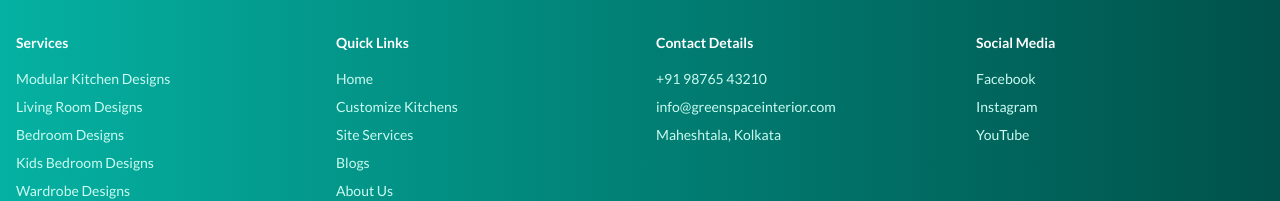
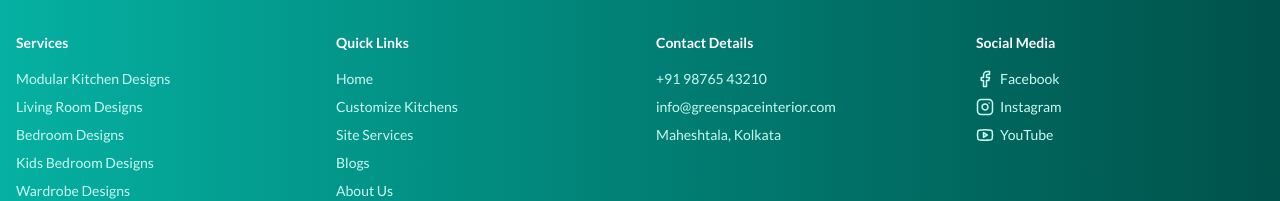
Before and after one commit to OmmDigi/GreenSpace, a Next.js app in the folder frontend/: page / in a window 1280 px wide. Shown: the part 9237-9438 px from the top of the page. Built offline with nearby package versions, Linux system fonts and the light colour scheme.

Commit message:
add social media icons

```diff
--- a/frontend/components/AiComponents/Footer.tsx
+++ b/frontend/components/AiComponents/Footer.tsx
@@ -2,8 +2,12 @@ import { cn } from "@/utils/cn";
 import Link from "next/link";
 import OpenGetQuoteDialog from "../Utils/OpenGetQuoteDialog";
 import { SERVICES } from "@/constant";
+import { Facebook, Youtube, Instagram } from "lucide-react";
 
-const FOOTER_LINKS = [
+const FOOTER_LINKS: {
+  heading: string;
+  links: { text: string; slug: string; icon?: React.ReactNode }[];
+}[] = [
   {
     heading: "Services",
     links: SERVICES.map((item) => ({
@@ -83,14 +87,17 @@ const FOOTER_LINKS = [
       {
         text: "Facebook",
         slug: "https://www.facebook.com/greenspaceinterior2023/",
+        icon: <Facebook size={18} />,
       },
       {
         text: "Instagram",
         slug: "https://www.instagram.com/greenspaceinterior23",
+        icon: <Instagram size={18} />,
       },
       {
         text: "YouTube",
         slug: "#",
+        icon: <Youtube size={18} />,
       },
     ],
   },
@@ -113,12 +120,29 @@ export default function Footer() {
 
         <div className="grid md:grid-cols-4 gap-8 text-sm max-sm:grid-cols-2">
           {FOOTER_LINKS.map((links, index) => (
-            <div key={index} className={index === 0 ? "max-sm:order-3" : index === 1 ? "max-sm:order-4" : index === 2 ? "max-sm:order-1" : "max-sm:order-2"}>
+            <div
+              key={index}
+              className={
+                index === 0
+                  ? "max-sm:order-3"
+                  : index === 1
+                  ? "max-sm:order-4"
+                  : index === 2
+                  ? "max-sm:order-1"
+                  : "max-sm:order-2"
+              }
+            >
               <h3 className={cn("font-semibold mb-4")}>{links.heading}</h3>
               <ul className={cn("space-y-2 text-teal-100")}>
                 {links.links.map((item, index) => (
                   <li key={index}>
                     <Link href={item.slug} className={cn("hover:text-white")}>
+                      {item.icon ? (
+                        <span className="float-left mt-[1px] mr-1.5">
+                          {item.icon}
+                        </span>
+                      ) : null}
+
                       {item.text}
                     </Link>
                   </li>
```
